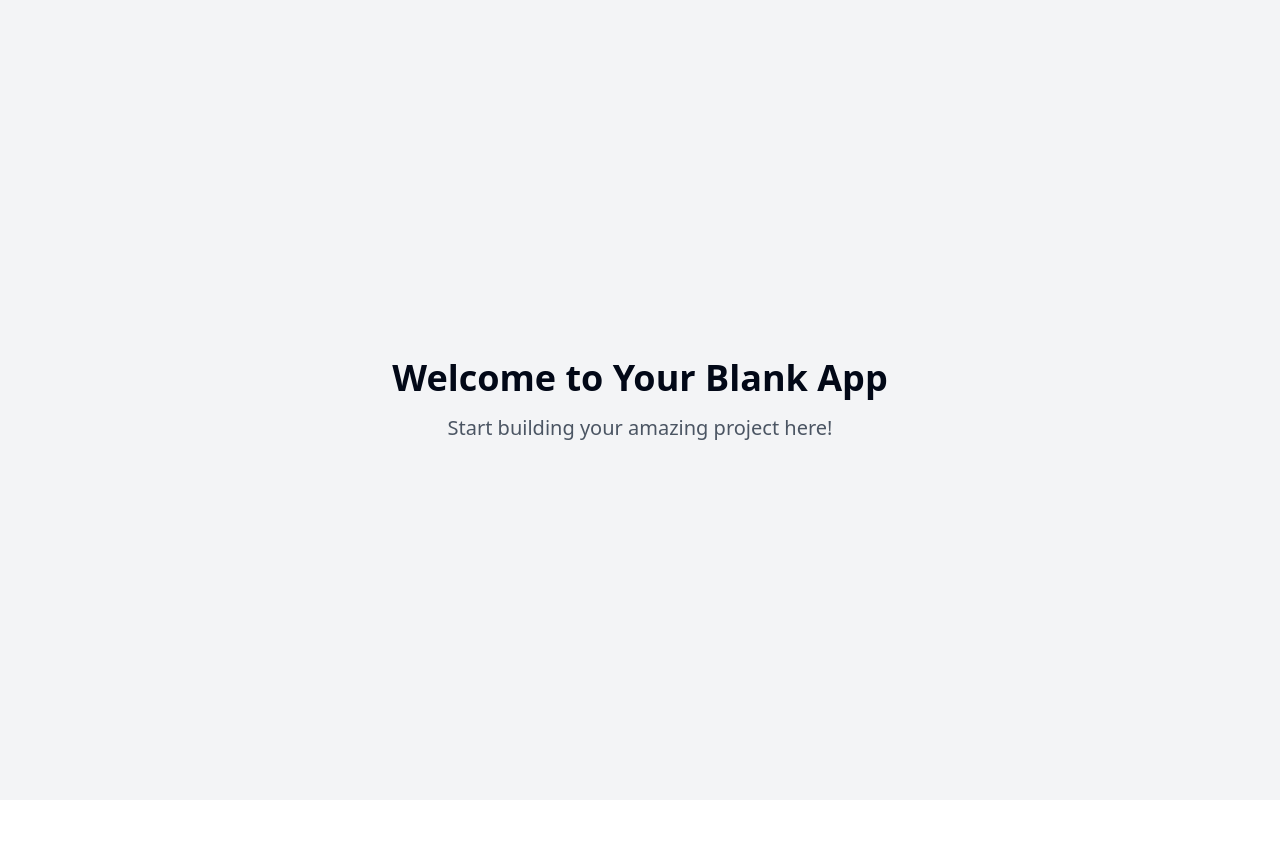
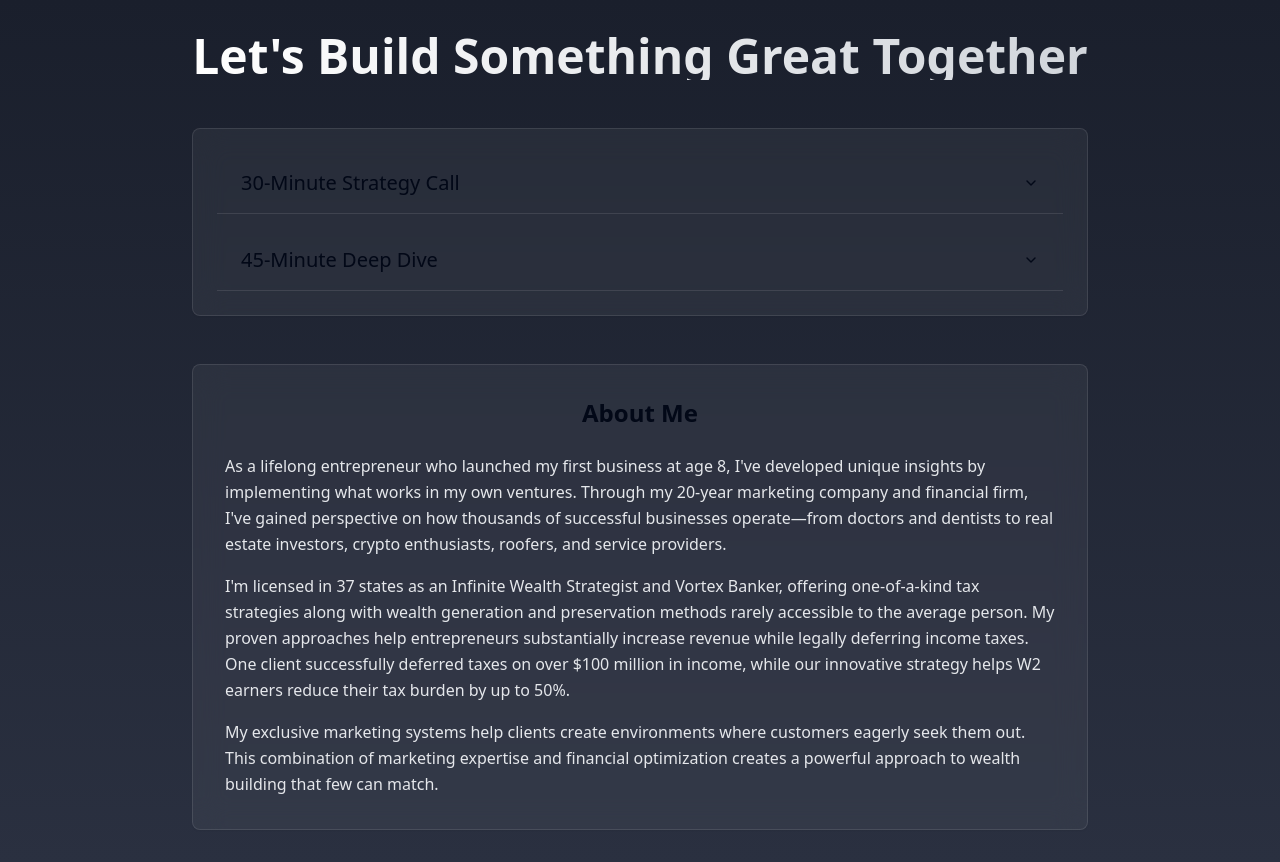
Before and after one commit to devJason23/booking-jasonhillco, a React (Vite) app: page / in a window 1280 px wide. Before the commit the page ends 800 px from the top, so only its background shows below. Built offline with nearby package versions, Linux system fonts and the light colour scheme.

Commit message:
Add appointment scheduling and bio
Add Google Calendar embeds and updated bio.

```diff
--- /dev/null
+++ b/src/components/BookingPage.tsx
@@ -0,0 +1,72 @@
+
+import { useState } from "react";
+import { Accordion, AccordionContent, AccordionItem, AccordionTrigger } from "@/components/ui/accordion";
+import { Card } from "@/components/ui/card";
+
+export const BookingPage = () => {
+  return (
+    <div className="min-h-screen bg-gradient-to-b from-[#1A1F2C] to-[#2A3040] text-white p-4 md:p-8">
+      {/* Hero Section */}
+      <div className="max-w-4xl mx-auto text-center mb-12 animate-fade-in">
+        <h1 className="text-4xl md:text-5xl font-bold mb-6 bg-clip-text text-transparent bg-gradient-to-r from-white to-gray-300">
+          Let&apos;s Build Something Great Together
+        </h1>
+      </div>
+
+      {/* Booking Section */}
+      <Card className="max-w-4xl mx-auto bg-white/5 backdrop-blur-lg border-white/10">
+        <div className="p-6">
+          <Accordion type="single" collapsible className="space-y-4">
+            <AccordionItem value="30min" className="border-white/10">
+              <AccordionTrigger className="text-xl py-4 px-6 hover:bg-white/5 rounded-lg transition-all">
+                30-Minute Strategy Call
+              </AccordionTrigger>
+              <AccordionContent className="pt-4">
+                <div className="rounded-lg overflow-hidden">
+                  <iframe
+                    src="https://calendar.google.com/calendar/appointments/schedules/AcZssZ2LqMcMB9GFZ21_Rny9D56oT2bVN8ucxACV_ryvI6FO_NNErpfGjjQpQhl0qXa9s1kHfbqP8WVa?gv=true"
+                    className="w-full h-[600px] border-0"
+                  />
+                </div>
+              </AccordionContent>
+            </AccordionItem>
+
+            <AccordionItem value="45min" className="border-white/10">
+              <AccordionTrigger className="text-xl py-4 px-6 hover:bg-white/5 rounded-lg transition-all">
+                45-Minute Deep Dive
+              </AccordionTrigger>
+              <AccordionContent className="pt-4">
+                <div className="rounded-lg overflow-hidden">
+                  <iframe
+                    src="https://calendar.google.com/calendar/appointments/schedules/AcZssZ2_NRn4F6NESu9dbHdPLgqET8FWRQHrzFqfnLwJMaq_-lEFpcJlYf39drii1CUa3AJPJCbevADY?gv=true"
+                    className="w-full h-[600px] border-0"
+                  />
+                </div>
+              </AccordionContent>
+            </AccordionItem>
+          </Accordion>
+        </div>
+      </Card>
+
+      {/* Bio Section */}
+      <Card className="max-w-4xl mx-auto mt-12 bg-white/5 backdrop-blur-lg border-white/10">
+        <div className="p-8">
+          <h2 className="text-2xl font-bold mb-6 text-center">About Me</h2>
+          <div className="space-y-4 text-gray-200 leading-relaxed">
+            <p>
+              As a lifelong entrepreneur who launched my first business at age 8, I&apos;ve developed unique insights by implementing what works in my own ventures. Through my 20-year marketing company and financial firm, I&apos;ve gained perspective on how thousands of successful businesses operate—from doctors and dentists to real estate investors, crypto enthusiasts, roofers, and service providers.
+            </p>
+            <p>
+              I&apos;m licensed in 37 states as an Infinite Wealth Strategist and Vortex Banker, offering one-of-a-kind tax strategies along with wealth generation and preservation methods rarely accessible to the average person. My proven approaches help entrepreneurs substantially increase revenue while legally deferring income taxes. One client successfully deferred taxes on over $100 million in income, while our innovative strategy helps W2 earners reduce their tax burden by up to 50%.
+            </p>
+            <p>
+              My exclusive marketing systems help clients create environments where customers eagerly seek them out. This combination of marketing expertise and financial optimization creates a powerful approach to wealth building that few can match.
+            </p>
+          </div>
+        </div>
+      </Card>
+    </div>
+  );
+};
+
+export default BookingPage;
--- a/src/pages/Index.tsx
+++ b/src/pages/Index.tsx
@@ -1,14 +1,8 @@
-// Update this page (the content is just a fallback if you fail to update the page)
+
+import BookingPage from "@/components/BookingPage";
 
 const Index = () => {
-  return (
-    <div className="min-h-screen flex items-center justify-center bg-gray-100">
-      <div className="text-center">
-        <h1 className="text-4xl font-bold mb-4">Welcome to Your Blank App</h1>
-        <p className="text-xl text-gray-600">Start building your amazing project here!</p>
-      </div>
-    </div>
-  );
+  return <BookingPage />;
 };
 
 export default Index;
```
